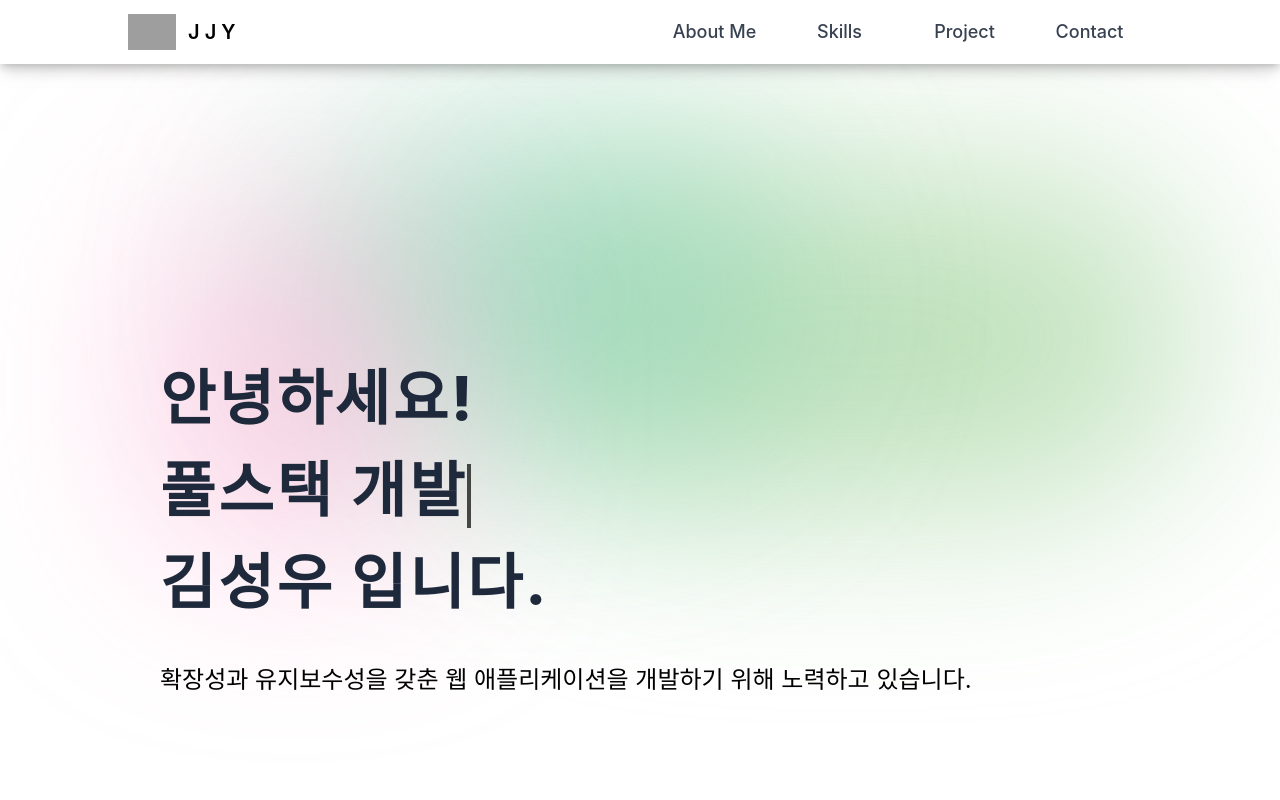
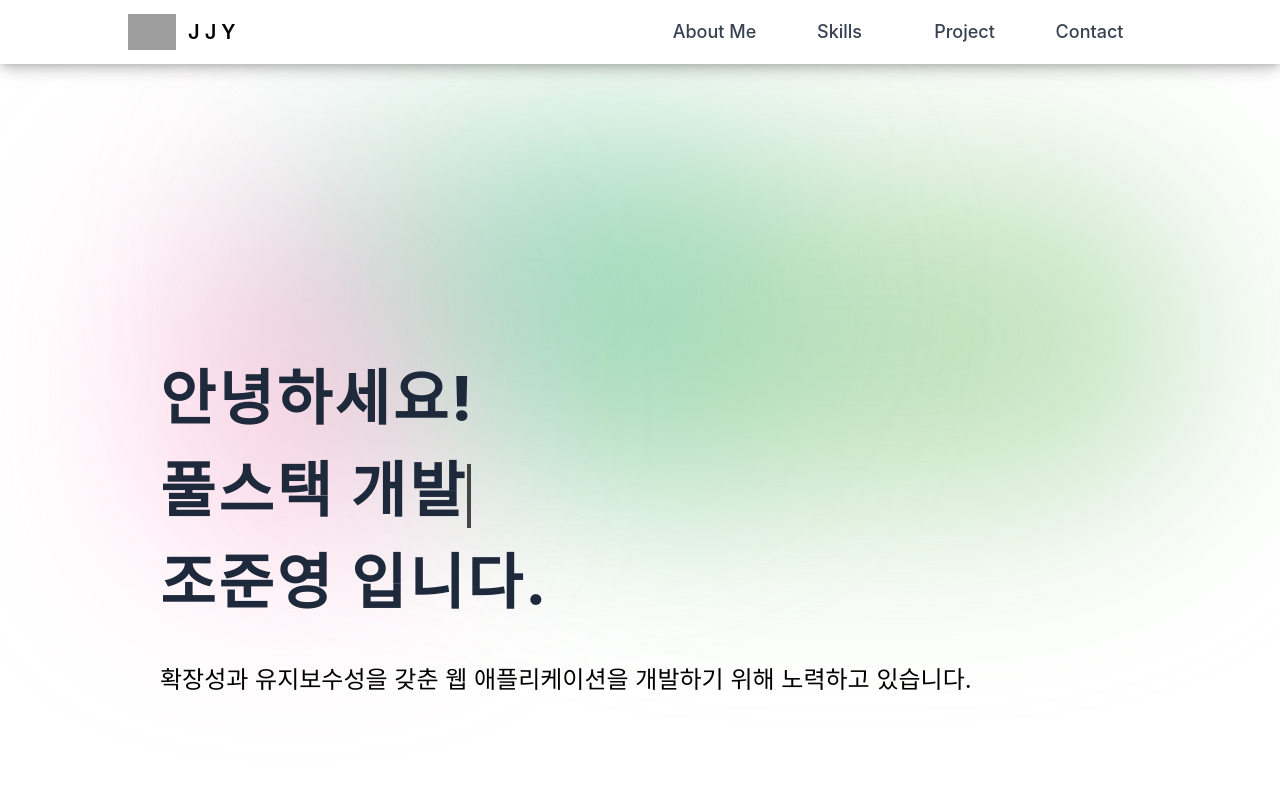
Before and after one commit to wnsdudwh/front_portfolio, a React (Create React App) app: page / in a window 1280 px wide. Shown: the top 800 px of the page. Built offline with nearby package versions, Linux system fonts and the light colour scheme; grey boxes are pictures that could not be loaded; the HTML template or start-up script is replaced by a standard one.

Commit message:
메인 섹션 이름 수정.

```diff
--- a/src/sections/Main.js
+++ b/src/sections/Main.js
@@ -38,7 +38,7 @@ const Main = () => {
                             md:h-14
                             lg:h-16 w-1 bg-black opacity-70 animate-cursor' />
                         <br />
-                        김성우 입니다.</h2>
+                    조준영 입니다.</h2>
                     <p className="w-full text-lg leading-7 relative z-50 mt-8
                     md:text-xl md:leading-9
                     lg:text-2xl lg:leading-10">
```
